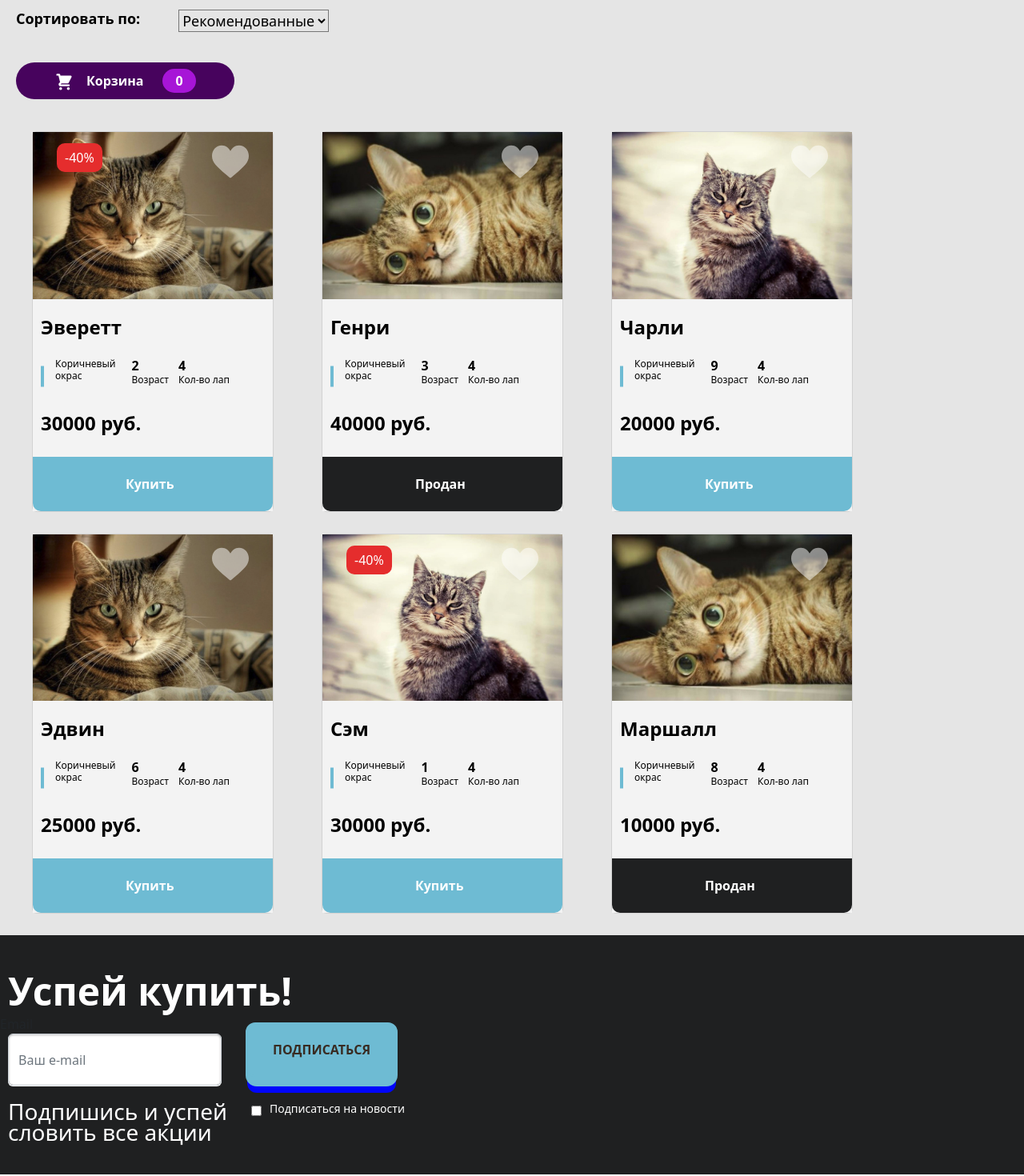
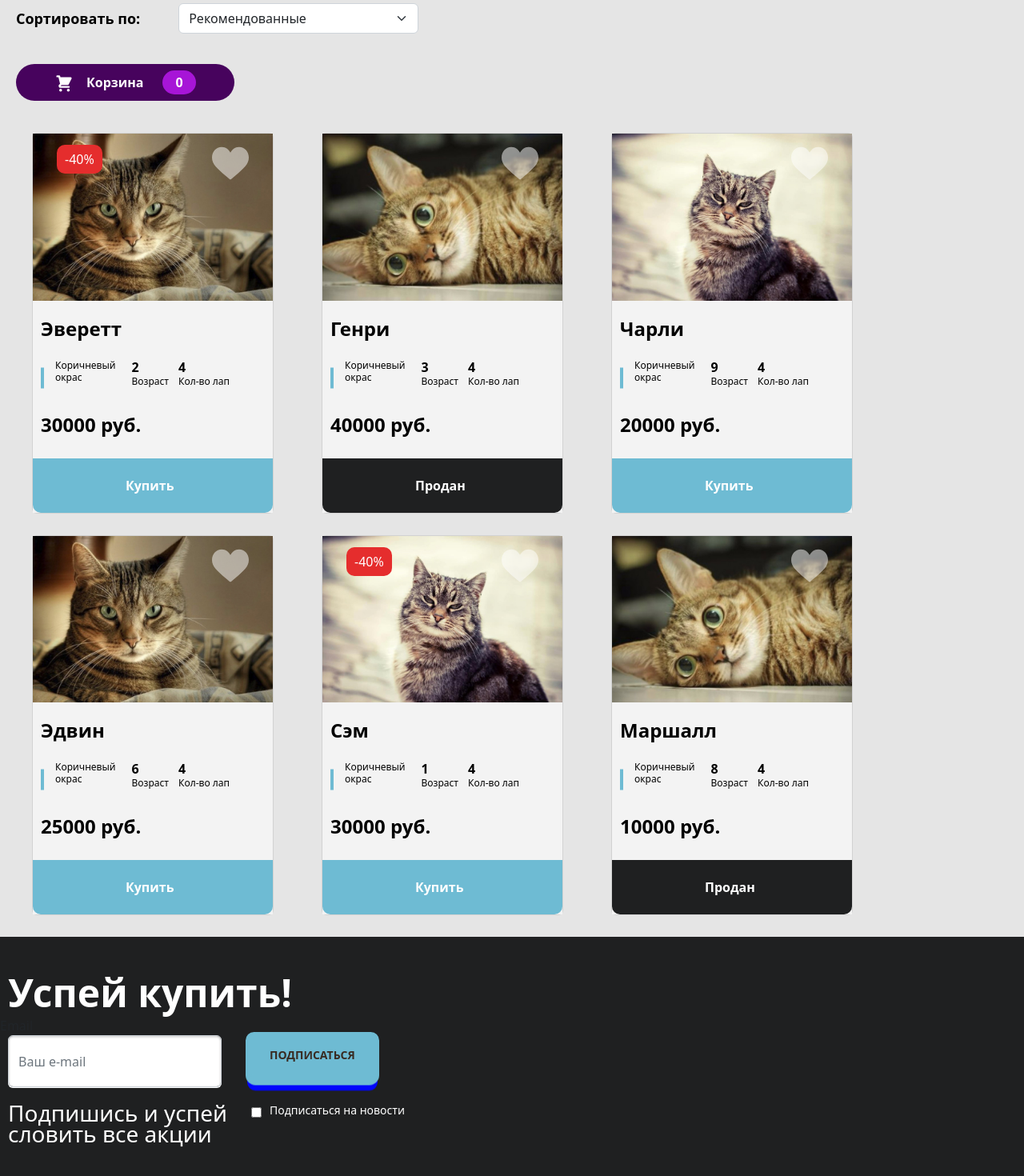
Before and after one commit to Tempesto20/CatsMarket, a React (Create React App) app: page / in a window 1280 px wide. Shown: the part 286-1756 px from the top of the page at 80% size. Built offline with nearby package versions, Linux system fonts and the light colour scheme.

Commit message:
переделал селектед

```diff
--- a/package.json
+++ b/package.json
@@ -10,6 +10,7 @@
     "formik": "^2.2.9",
     "node-sass": "^7.0.3",
     "react": "^18.2.0",
+    "react-bootstrap": "^2.5.0",
     "react-dom": "^18.2.0",
     "react-scripts": "5.0.1",
     "styled-components": "^5.3.5",
--- a/src/App.js
+++ b/src/App.js
@@ -4,7 +4,7 @@ import Cat from './components/Cat/Cat';
 import Cart from './components/Cart/Cart';
 import CartContextProvider from './context/CartContextProvider';
 import Bottom from './components/Bottom/Bottom';
-//import Proba2 from './components/Bottom/Proba2';
+//import Proba from './components/Cat/Proba';
 
 function App() {
 
--- a/src/components/Bottom/Bottom.jsx
+++ b/src/components/Bottom/Bottom.jsx
@@ -47,7 +47,7 @@ class Bottom extends React.Component{
 
                                     <button
                                     type="submit"
-                                    className="bottom__button-text btn "
+                                    className="bottom__button-text but "
                                      >
                                                 Подписаться
                                     </button>
--- a/src/components/Cat/SelectCat.jsx
+++ b/src/components/Cat/SelectCat.jsx
@@ -1,4 +1,5 @@
 import React from 'react';
+import Form from 'react-bootstrap/Form';
 import '../../scss/components/selectCat.scss';
 
 
@@ -12,15 +13,11 @@ const amountHendler =(event)=>{
 }
 
   return (
-    <div className="">
-
-
-
-
         <div className="sort">
             <h2 className="sorting__cat">Сортировать по:</h2>
 
-            <select
+            <Form.Select
+                aria-label="Default select example"
                 tabIndex="10"
                 name="price"
                 className="catSelect"
@@ -41,12 +38,9 @@ const amountHendler =(event)=>{
                     Взрослые
                 </option>
 
-            </select>
+            </Form.Select>
 
             </div>
-
-
-</div>
 );
 }
 
--- a/src/scss/components/bottom.scss
+++ b/src/scss/components/bottom.scss
@@ -79,49 +79,15 @@
     font-weight: normal;
     font-size: 14px;
     line-height: 17px;
-    color: #000000;
+    color: white;
 }
 
-/*
-.bottom__button {
-    width: 250px;
-    height: 65px;
-    background: #6EBBD3;
-    padding: 16px 0px 0px 66px;
-
-    text-decoration: none;
-    border-radius: 15px;
-    margin: 83px 0px 0px 0px;
-    @media (max-width: $xl){
-        margin: 20px 0px 0px 0px;
-    }
-    @media (max-width: $md){
-        margin: 10px 0px 0px 40px;
-    }
-    @media (max-width: $sm){
-        width: 200px;
-        padding: 22px 0px 22px 40px;
-        margin: 10px 0px 0px 20px;
-    }
-    a:hover{
-        color: black;
-    }
-}
-//Tem
-.bottom__button-text {
-    font-weight: bold;
-    font-size: 14px;
-    line-height: 17px;
-    color: #FFFFFF;
-    text-decoration: none;
-
-}
-*/
 
 .button__batton {
     font-weight: bold;
     font-size: 14px;
     line-height: 17px;
+    color: white;
    // color: #FFFFFF;
 
 }
@@ -131,16 +97,17 @@
     display: inline-block;
     cursor: pointer;
     outline: none;
+    color: white;
     border: 0;
     vertical-align: middle;
     text-decoration: none;
     font-size: inherit;
     font-family: inherit;
     //padding: 16px 0px 0px 66px;
-    margin: 68px 0px 0px 40px;
+    margin: 82px 0px 0px 40px;
 
     @media (max-width: $xl){
-        margin: 10px 0px 0px 40px;
+        margin: 20px 0px 0px 40px;
     }
     @media (max-width: $md){
         margin: 10px 0px 0px 10px;
@@ -150,7 +117,7 @@
         margin: 10px 0px 0px 10px;
     }
   }
-  button.btn {
+  button.but {
     font-weight: 600;
     color: #382b22;
     text-transform: uppercase;
@@ -161,7 +128,7 @@
     transition: transform 0.15s;
     transform-style: preserve-3d;
   }
-  button.btn::before {
+  button.but::before {
     position: absolute;
     content: "";
     width: 100%;
@@ -177,19 +144,19 @@
     transition: transform 0.15s, box-shadow 0.15s;
   }
 
-  button.btn:hover {
-    background: #5517ff;
+  button.but:hover {
+    background: #4bc9f0;
     transform: translate(0, 0.25em);
   }
-  button.btn:hover::before {
+  button.but:hover::before {
     box-shadow: 0 0 0 2px #2f00ff, 0 0.5em 0 0 #5517ff;
     transform: translate3d(0, 0.5em, -1em);
   }
-  button.btn:active {
+  button.but:active {
     background: #6EBBD3;
     transform: translate(0em, 0.75em);
   }
-  button.btn:active::before {
+  button.but:active::before {
     box-shadow: 0 0 0 2px #0024f1, 0 0 #5517ff;
     transform: translate3d(0, 0, -1em);
   }
--- a/src/scss/components/cat.scss
+++ b/src/scss/components/cat.scss
@@ -33,29 +33,6 @@
 }
 
 
-.sorting__cat {
-    font-weight: bold;
-    font-size: 18px;
-    line-height: 22px;
-    color: #000000;
-    margin: 38px 48px 38px 120px;
-    @media (max-width: $xl) {
-        margin: 38px 48px 38px 20px;
-    }
-    @media (max-width: $lg) {
-        margin: 300px 48px 38px 20px;
-    }
-    @media (max-width: $md) {
-        font-size: 16px;
-        line-height: 18px;
-        margin: 200px 24px 38px 20px;
-    }
-    @media (max-width: $sm) {
-        margin: 200px 0px 10px 20px;
-    }
-}
-
-
 .max_cat{
     max-width: 1280px;
     display: flex;
--- a/src/scss/components/selectCat.scss
+++ b/src/scss/components/selectCat.scss
@@ -8,12 +8,37 @@
         flex-direction: column;
     }
 }
+
+.sorting__cat {
+    font-weight: bold;
+    font-size: 18px;
+    line-height: 22px;
+    color: #000000;
+    margin: 38px 48px 38px 120px;
+    white-space: nowrap;
+    @media (max-width: $xl) {
+        margin: 38px 48px 38px 20px;
+    }
+    @media (max-width: $lg) {
+        margin: 300px 48px 38px 20px;
+    }
+    @media (max-width: $md) {
+        font-size: 16px;
+        line-height: 18px;
+        margin: 200px 24px 38px 20px;
+    }
+    @media (max-width: $sm) {
+        margin: 200px 0px 10px 20px;
+    }
+}
+
 .catSelect {
+    max-width: 300px;
     font-size: 18px;
     line-height: 22px;
     color: #000000;
     background: #E5E5E5;
-    margin: 38px 84px 38px 0px;
+    margin: 30px 84px 38px 0px;
     @media (max-width: $lg) {
         margin: 300px 84px 38px 0px;
     }
```
Also changed, not shown: 1 other file (tests, documents, lock files or other folders).
